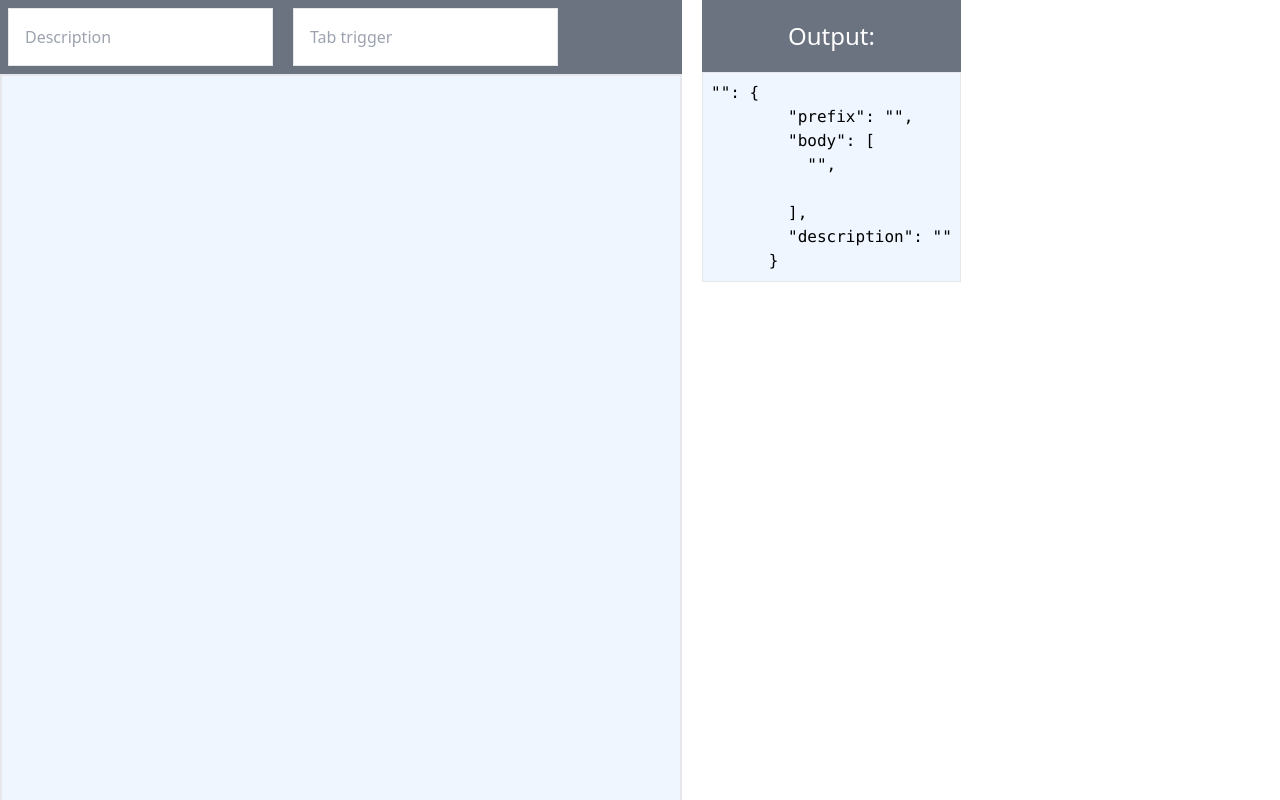
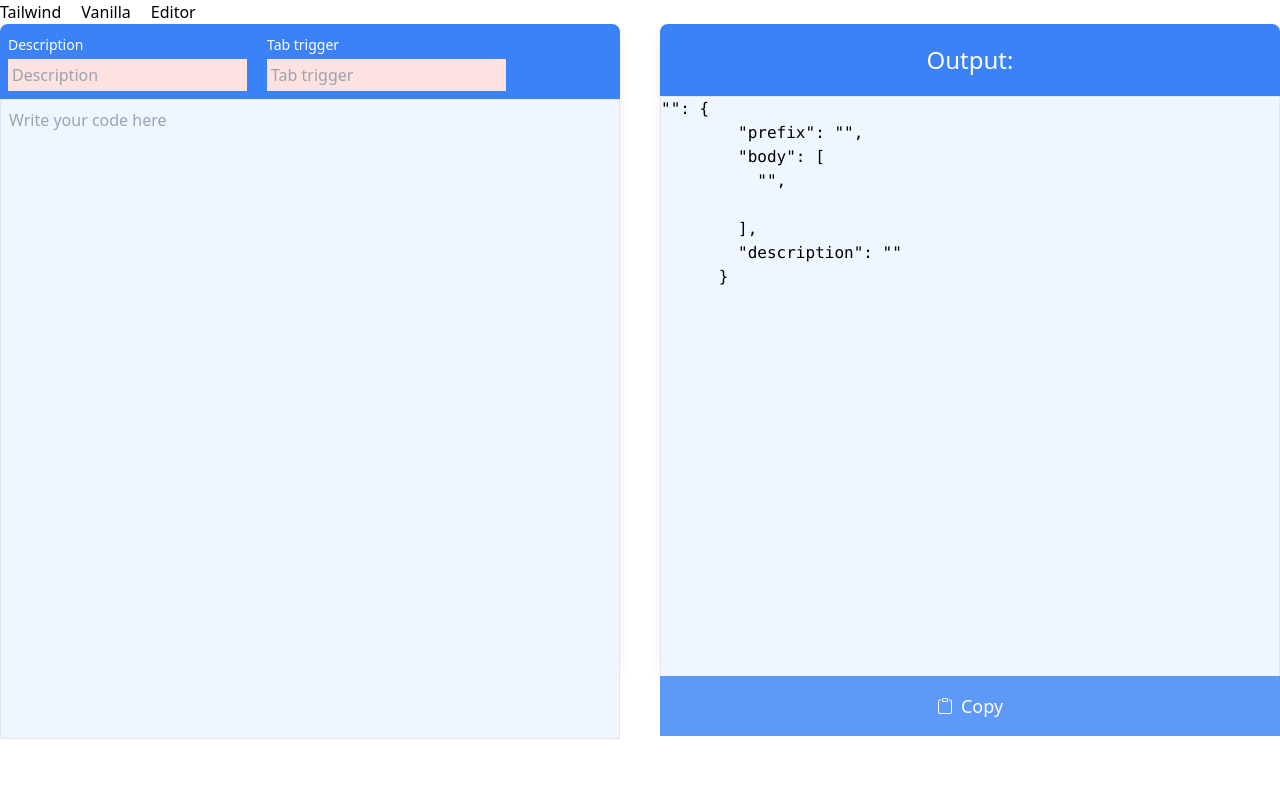
Before and after one commit to oskvr/snippet-generator-app, a Next.js app: page / in a window 1280 px wide. Shown: the top 800 px of the page. Built offline with nearby package versions, Linux system fonts and the light colour scheme.

Commit message:
Fixed stuff

```diff
--- /dev/null
+++ b/components/CopyButton.js
@@ -0,0 +1,50 @@
+export default function CopyButton({ isCopied, setIsCopied, textToCopy }) {
+  function copyToClipboard() {
+    navigator.clipboard.writeText(textToCopy);
+    setIsCopied(true);
+  }
+
+  const baseClass =
+    "absolute bottom-0 text-lg w-full flex items-center justify-center gap-2 text-white p-4 opacity-80 hover:opacity-100 transition ";
+  function CopiedButton() {
+    return (
+      <button onClick={copyToClipboard} className={baseClass + "bg-green-500"}>
+        <svg
+          xmlns="http://www.w3.org/2000/svg"
+          width="16"
+          height="16"
+          fill="currentColor"
+          class="bi bi-clipboard-check"
+          viewBox="0 0 16 16"
+        >
+          <path
+            fill-rule="evenodd"
+            d="M10.854 7.146a.5.5 0 0 1 0 .708l-3 3a.5.5 0 0 1-.708 0l-1.5-1.5a.5.5 0 1 1 .708-.708L7.5 9.793l2.646-2.647a.5.5 0 0 1 .708 0z"
+          />
+          <path d="M4 1.5H3a2 2 0 0 0-2 2V14a2 2 0 0 0 2 2h10a2 2 0 0 0 2-2V3.5a2 2 0 0 0-2-2h-1v1h1a1 1 0 0 1 1 1V14a1 1 0 0 1-1 1H3a1 1 0 0 1-1-1V3.5a1 1 0 0 1 1-1h1v-1z" />
+          <path d="M9.5 1a.5.5 0 0 1 .5.5v1a.5.5 0 0 1-.5.5h-3a.5.5 0 0 1-.5-.5v-1a.5.5 0 0 1 .5-.5h3zm-3-1A1.5 1.5 0 0 0 5 1.5v1A1.5 1.5 0 0 0 6.5 4h3A1.5 1.5 0 0 0 11 2.5v-1A1.5 1.5 0 0 0 9.5 0h-3z" />
+        </svg>
+        Copied
+      </button>
+    );
+  }
+  function NotCopiedButton() {
+    return (
+      <button onClick={copyToClipboard} className={baseClass + "bg-blue-500"}>
+        <svg
+          xmlns="http://www.w3.org/2000/svg"
+          width="16"
+          height="16"
+          fill="currentColor"
+          class="bi bi-clipboard"
+          viewBox="0 0 16 16"
+        >
+          <path d="M4 1.5H3a2 2 0 0 0-2 2V14a2 2 0 0 0 2 2h10a2 2 0 0 0 2-2V3.5a2 2 0 0 0-2-2h-1v1h1a1 1 0 0 1 1 1V14a1 1 0 0 1-1 1H3a1 1 0 0 1-1-1V3.5a1 1 0 0 1 1-1h1v-1z" />
+          <path d="M9.5 1a.5.5 0 0 1 .5.5v1a.5.5 0 0 1-.5.5h-3a.5.5 0 0 1-.5-.5v-1a.5.5 0 0 1 .5-.5h3zm-3-1A1.5 1.5 0 0 0 5 1.5v1A1.5 1.5 0 0 0 6.5 4h3A1.5 1.5 0 0 0 11 2.5v-1A1.5 1.5 0 0 0 9.5 0h-3z" />
+        </svg>
+        Copy
+      </button>
+    );
+  }
+  return isCopied ? <CopiedButton /> : <NotCopiedButton />;
+}
--- /dev/null
+++ b/components/TextInput.js
@@ -0,0 +1,27 @@
+import { useRef } from "react";
+
+export default function TextInput({ onChange, placeholder }) {
+  const ref = useRef("");
+  const className = () => {
+    const defaultClass = "p-1 focus:outline-none focus:ring-2";
+    if (!ref.current.value) {
+      return "bg-red-100 border-red-500 " + defaultClass;
+    }
+    return defaultClass;
+  };
+
+  return (
+    <div class="inline-flex">
+      <label className="flex flex-col gap-1">
+        <span class="text-sm text-white">{placeholder}</span>
+        <input
+          type="text"
+          ref={ref}
+          onChange={(e) => onChange(e)}
+          className={className()}
+          placeholder={placeholder}
+        />
+      </label>
+    </div>
+  );
+}
--- a/pages/_app.js
+++ b/pages/_app.js
@@ -1,7 +1,22 @@
-import '../styles/globals.css'
-
+import "../styles/globals.css";
+import Link from "next/link";
 function MyApp({ Component, pageProps }) {
-  return <Component {...pageProps} />
+  return (
+    <>
+      <header className="space-x-5">
+        <Link href="/">
+          <a>Tailwind</a>
+        </Link>
+        <Link href="/vanilla">
+          <a>Vanilla</a>
+        </Link>
+        <Link href="/editor">
+          <a>Editor</a>
+        </Link>
+      </header>
+      <Component {...pageProps} />
+    </>
+  );
 }
 
-export default MyApp
+export default MyApp;
--- a/pages/index.js
+++ b/pages/index.js
@@ -1,5 +1,8 @@
 import Head from "next/head";
+import { parse } from "postcss";
 import { useEffect, useRef, useState } from "react";
+import CopyButton from "../components/CopyButton.js";
+import TextInput from "../components/TextInput.js";
 
 export default function Home() {
   const [tabTrigger, setTabTrigger] = useState("");
@@ -7,8 +10,7 @@ export default function Home() {
   const [body, setBody] = useState("");
   const [generatedCode, setGeneratedCode] = useState("");
   const [isCopied, setIsCopied] = useState(false);
-  const [tabIndex, setTabIndex] = useState(1);
-  const bodyArray = body.split("\n").map((line) => `"${line}", \n`);
+  const bodyArray = body.split("\n").map((line) => line);
   useEffect(() => {
     setGeneratedCode(
       `"${description}": {
@@ -16,10 +18,16 @@ export default function Home() {
         "body": [
           ${bodyArray
             .map((line, index) => {
+              const unescapedQuotes = /(?<!\\)"/g; // Matches any double quote without a preceding escape character. Matches ->"hi"<- NOT -> \"
+              const literalBackslashes = /\\(?!")+/g; // Matches all literal backslashes (i.e any not used for escaping other characters)
+              let parsedLine = line
+                .replaceAll(unescapedQuotes, '\\"')
+                .replaceAll(literalBackslashes, "\\\\\\\\"); // JSON requires at least 4 backslashes for every single backslash, so to output 2 we need 8 backslashes... Disgusting.
+              parsedLine = `"${parsedLine}",\n`;
               if (index === 0) {
-                return line;
+                return parsedLine;
               } else {
-                return " ".repeat(10) + line;
+                return " ".repeat(10) + parsedLine;
               }
             })
             .join("")}
@@ -27,67 +35,58 @@ export default function Home() {
         "description": "${description}"
       }`
     );
+  }, [tabTrigger, description, body, bodyArray]);
+  useEffect(() => {
     setIsCopied(false);
-    console.log(isCopied);
   }, [tabTrigger, description, body]);
-  function copyToClipboard() {
-    navigator.clipboard.writeText(generatedCode);
-    setIsCopied(true);
-  }
+
   return (
     <div className="container mx-auto ">
       <Head>
         <title>Snippet Generator App</title>
         <link rel="icon" href="/favicon.ico" />
       </Head>
-      <main className="flex flex-wrap gap-5">
-        <section>
-          <div className="bg-gray-500 p-2 space-x-5">
-            <input
-              type="text"
-              value={description}
+      <main className="grid grid-cols-1 md:grid-cols-auto-300 gap-10">
+        <section class="h-80vh shadow-lg">
+          <div className="bg-blue-500 rounded-t-lg p-2 space-x-5">
+            <TextInput
               onChange={(e) => setDescription(e.target.value)}
-              className="border p-4"
               placeholder="Description"
             />
-            <input
-              type="text"
-              value={tabTrigger}
+            <TextInput
               onChange={(e) => setTabTrigger(e.target.value)}
-              className="border p-4"
               placeholder="Tab trigger"
             />
           </div>
           <textarea
-            className="flex-1 border-2 bg-blue-50 p-2 h-4/6"
-            value={body}
-            rows="50"
-            cols="70"
+            className="bg-blue-50 p-2 w-full h-full focus:outline-none border"
+            rows="40"
+            cols="50"
             onChange={(e) => setBody(e.target.value)}
             onKeyDown={handleKeyDown}
+            placeholder="Write your code here"
+            style={{ resize: "none" }}
           ></textarea>
         </section>
-        <section>
-          <header className="p-5 bg-gray-500">
+        <section class="h-80vh shadow-lg">
+          <header className="p-5 bg-blue-500 rounded-t-lg">
             <h3 className="text-white text-2xl text-center">Output:</h3>
           </header>
-          <div className="relative group">
-            <div className="absolute top-0 left-0 w-full h-full bg-green-200 bg-opacity-0 group-hover:bg-opacity-20 grid place-items-center transition">
-              <button
-                onClick={copyToClipboard}
-                className="relative bg-blue-400 w-32 hover:bg-blue-500 text-white p-3 opacity-0 group-hover:opacity-100 transition"
-              >
-                {isCopied ? "Copied" : "Copy snippet"}
-              </button>
-            </div>
-            <div className="bg-blue-50 border p-2">
-              <pre>{generatedCode}</pre>
-            </div>
+          <div className="relative group h-full w-full overflow-auto whitespace-pre-wrap">
+            <CopyButton
+              isCopied={isCopied}
+              setIsCopied={setIsCopied}
+              textToCopy={generatedCode}
+            />
+            <pre className="bg-blue-50 whitespace-pre-wrap h-full w-full border">
+              {generatedCode}
+            </pre>
           </div>
         </section>
       </main>
     </div>
   );
+
   function handleKeyDown(e) {
     if (e.ctrlKey && e.key === "i") {
       const selectionStart = e.target.selectionStart;
--- /dev/null
+++ b/pages/vanilla.js
@@ -0,0 +1,93 @@
+import Head from "next/head";
+import { useEffect, useState } from "react";
+
+export default function Vanilla() {
+  const [tabTrigger, setTabTrigger] = useState("");
+  const [description, setDescription] = useState("");
+  const [body, setBody] = useState("");
+  const [generatedCode, setGeneratedCode] = useState("");
+  const [isCopied, setIsCopied] = useState(false);
+  const bodyArray = body.split("\n").map((line) => `"${line}", \n`);
+  useEffect(() => {
+    setGeneratedCode(
+      `"${description}": {
+        "prefix": "${tabTrigger}",
+        "body": [
+          ${bodyArray
+            .map((line, index) => {
+              if (index === 0) {
+                return line;
+              } else {
+                return " ".repeat(10) + line;
+              }
+            })
+            .join("")}
+        ],
+        "description": "${description}"
+      }`
+    );
+  }, [tabTrigger, description, body, bodyArray]);
+  function copyToClipboard() {
+    navigator.clipboard.writeText(generatedCode);
+    console.log("copied");
+    setIsCopied(true);
+  }
+  return (
+    <div>
+      <Head>
+        <title>Snippet Generator App</title>
+        <link rel="icon" href="/favicon.ico" />
+      </Head>
+      <main>
+        <section>
+          <div>
+            <input
+              type="text"
+              value={description}
+              onChange={(e) => setDescription(e.target.value)}
+              placeholder="Description"
+            />
+            <input
+              type="text"
+              value={tabTrigger}
+              onChange={(e) => setTabTrigger(e.target.value)}
+              placeholder="Tab trigger"
+            />
+          </div>
+          <textarea
+            value={body}
+            rows="40"
+            cols="50"
+            onChange={(e) => setBody(e.target.value)}
+            onKeyDown={handleKeyDown}
+          ></textarea>
+        </section>
+        <section>
+          <header>
+            <h3>Output:</h3>
+          </header>
+          <div>
+            <div>
+              <button onClick={copyToClipboard}>
+                {isCopied ? "Copied" : "Copy snippet"}
+              </button>
+            </div>
+            <button>COPY</button>
+            <div>
+              <pre>{generatedCode}</pre>
+            </div>
+          </div>
+        </section>
+      </main>
+    </div>
+  );
+  function handleKeyDown(e) {
+    if (e.ctrlKey && e.key === "i") {
+      const selectionStart = e.target.selectionStart;
+      const selectionEnd = e.target.selectionEnd;
+      const firstHalf = body.substr(0, selectionStart);
+      const secondHalf = body.substr(selectionEnd, body.length);
+      setBody(firstHalf + `\${1:example}` + secondHalf);
+    }
+  }
+}
--- a/tailwind.config.js
+++ b/tailwind.config.js
@@ -1,11 +1,20 @@
 module.exports = {
-  purge: ['./pages/**/*.{js,ts,jsx,tsx}', './components/**/*.{js,ts,jsx,tsx}'],
+  purge: ["./pages/**/*.{js,ts,jsx,tsx}", "./components/**/*.{js,ts,jsx,tsx}"],
   darkMode: false, // or 'media' or 'class'
   theme: {
-    extend: {},
+    extend: {
+      gridTemplateColumns: {
+        "auto-300": "repeat(auto-fit, minmax(300px, 1fr))",
+      },
+      height: {
+        "80vh": "80vh",
+      },
+    },
   },
   variants: {
-    extend: {},
+    extend: {
+      translate: ["group-hover"],
+    },
   },
   plugins: [],
-}
+};
```
Also changed, not shown: package.json (+6 -2 lines), pages/editor.js (added, +75 -0 lines), 1 other file (tests, documents, lock files or other folders).
